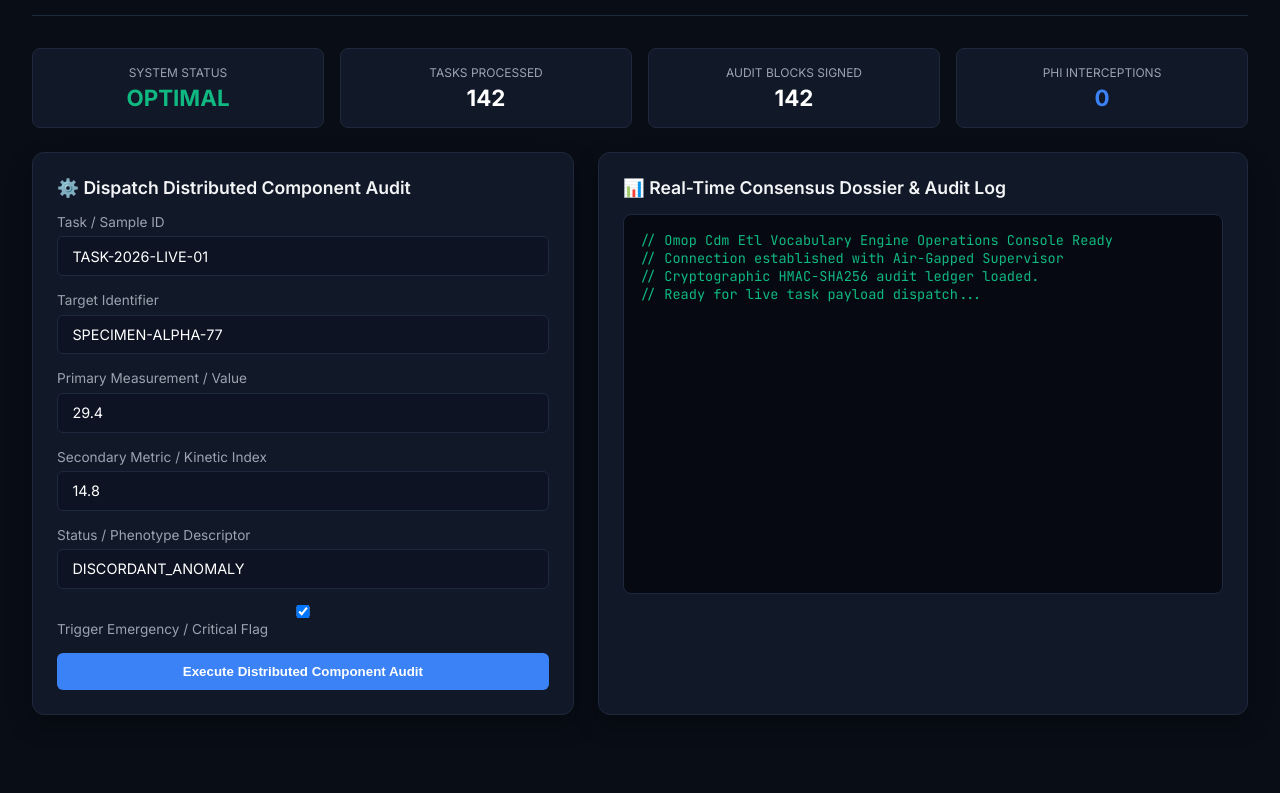
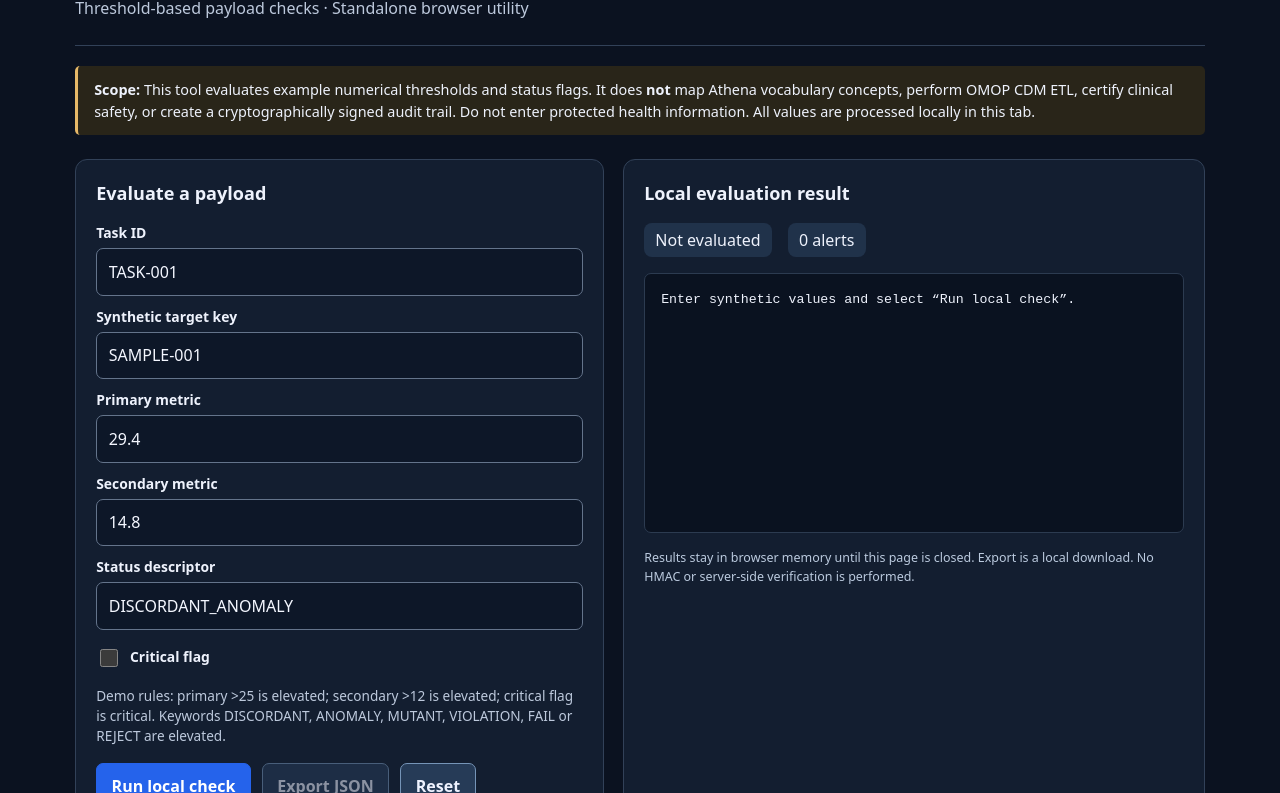
Before and after one commit to abusuraihsakhri/omop-cdm-etl-vocabulary-agent, a plain HTML site: page web/index.html in a window 1280 px wide. Shown: the part 93-886 px from the top of the page. Before the commit the page ends 840 px from the top, so only its background shows below. Drawn offline with Linux system fonts and the light colour scheme.

Commit message:
Add honest standalone browser demo and security regression tests

```diff
--- a/web/index.html
+++ b/web/index.html
@@ -1,236 +1,123 @@
-<!DOCTYPE html>
+<!doctype html>
 <html lang="en">
 <head>
-    <meta charset="UTF-8">
-    <meta name="viewport" content="width=device-width, initial-scale=1.0">
-    <title>Omop Cdm Etl Vocabulary Engine — Operations Console</title>
-    <link href="https://fonts.googleapis.com/css2?family=Inter:wght@300;400;600;700&family=JetBrains+Mono:wght@400;600&display=swap" rel="stylesheet">
-    <style>
-        :root {
-            --bg: #090d16;
-            --card: #111827;
-            --border: #1f293d;
-            --accent: #3b82f6;
-            --accent-glow: rgba(59, 130, 246, 0.25);
-            --text: #f3f4f6;
-            --text-muted: #9ca3af;
-            --danger: #ef4444;
-            --warning: #f59e0b;
-            --success: #10b981;
-        }
-        * { box-sizing: border-box; margin: 0; padding: 0; }
-        body {
-            font-family: 'Inter', sans-serif;
-            background: var(--bg);
-            color: var(--text);
-            padding: 2rem;
-            min-height: 100vh;
-        }
-        .header {
-            display: flex;
-            justify-content: space-between;
-            align-items: center;
-            border-bottom: 1px solid var(--border);
-            padding-bottom: 1.5rem;
-            margin-bottom: 2rem;
-        }
-        .header-title h1 { font-size: 1.6rem; font-weight: 700; color: #fff; }
-        .header-title p { color: var(--text-muted); font-size: 0.9rem; margin-top: 0.25rem; }
-        .badge {
-            display: inline-block;
-            padding: 0.3rem 0.8rem;
-            border-radius: 9999px;
-            font-size: 0.75rem;
-            font-weight: 600;
-            background: var(--accent-glow);
-            color: var(--accent);
-            border: 1px solid var(--accent);
-        }
-        .grid {
-            display: grid;
-            grid-template-columns: 1fr 1.2fr;
-            gap: 1.5rem;
-        }
-        .card {
-            background: var(--card);
-            border: 1px solid var(--border);
-            border-radius: 12px;
-            padding: 1.5rem;
-            box-shadow: 0 10px 25px rgba(0,0,0,0.3);
-        }
-        .card h2 {
-            font-size: 1.1rem;
-            font-weight: 600;
-            margin-bottom: 1rem;
-            display: flex;
-            align-items: center;
-            gap: 0.5rem;
-        }
-        .form-group { margin-bottom: 1rem; }
-        label { display: block; font-size: 0.85rem; color: var(--text-muted); margin-bottom: 0.4rem; }
-        input, select, textarea {
-            width: 100%;
-            padding: 0.65rem 0.9rem;
-            background: #0d1322;
-            border: 1px solid var(--border);
-            border-radius: 6px;
-            color: #fff;
-            font-family: inherit;
-            font-size: 0.9rem;
-        }
-        input:focus, textarea:focus { outline: none; border-color: var(--accent); }
-        .btn {
-            background: var(--accent);
-            color: #fff;
-            border: none;
-            padding: 0.7rem 1.4rem;
-            border-radius: 6px;
-            font-weight: 600;
-            cursor: pointer;
-            transition: 0.2s;
-            width: 100%;
-        }
-        .btn:hover { background: #2563eb; }
-        .terminal {
-            background: #060911;
-            border: 1px solid var(--border);
-            border-radius: 8px;
-            padding: 1rem;
-            font-family: 'JetBrains Mono', monospace;
-            font-size: 0.85rem;
-            color: #10b981;
-            height: 380px;
-            overflow-y: auto;
-            white-space: pre-wrap;
-        }
-        .metrics-bar {
-            display: grid;
-            grid-template-columns: repeat(4, 1fr);
-            gap: 1rem;
-            margin-bottom: 1.5rem;
-        }
-        .metric-box {
-            background: var(--card);
-            border: 1px solid var(--border);
-            border-radius: 8px;
-            padding: 1rem;
-            text-align: center;
-        }
-        .metric-val { font-size: 1.4rem; font-weight: 700; color: #fff; margin-top: 0.25rem; }
-        .metric-label { font-size: 0.75rem; color: var(--text-muted); text-transform: uppercase; }
-    </style>
+<meta charset="utf-8">
+<meta name="viewport" content="width=device-width,initial-scale=1">
+<meta name="color-scheme" content="dark">
+<title>OMOP ETL — Local Quality-Check Demo</title>
+<style>
+:root{font-family:system-ui,-apple-system,"Segoe UI",sans-serif;color-scheme:dark;color:#eef2fc;background:#0b1220}
+*{box-sizing:border-box}body{margin:0;padding:clamp(1rem,3vw,2.2rem);max-width:1200px;margin-inline:auto;line-height:1.5}
+header{display:flex;justify-content:space-between;align-items:flex-start;gap:1rem;flex-wrap:wrap;padding-bottom:1.2rem;border-bottom:1px solid #324158;margin-bottom:1.3rem}
+h1{font-size:clamp(1.35rem,2.6vw,2rem);margin:0}h2{font-size:1.13rem;margin:0 0 1rem}p{margin:.35rem 0}.muted,.hint{color:#bdc9dc}.hint{font-size:.85rem}
+.pill{background:#142b38;border:1px solid #38667c;color:#bce8f3;border-radius:1rem;padding:.3rem .75rem;font-size:.78rem;font-weight:650}
+.notice{border-left:3px solid #e6b868;padding:.8rem 1rem;background:#292519;border-radius:5px;margin:1rem 0 1.5rem;font-size:.9rem}
+.grid{display:grid;grid-template-columns:minmax(260px,1fr) minmax(300px,1.1fr);gap:1.2rem}
+.card{border:1px solid #324158;background:#131e30;padding:1.25rem;border-radius:12px;min-width:0}
+label{display:block;font-size:.87rem;font-weight:600;margin:.7rem 0 .25rem}
+input:not([type=checkbox]){display:block;width:100%;padding:.67rem .72rem;background:#0d1728;color:#f4f7ff;border:1px solid #64748b;border-radius:7px;font:inherit}
+input:focus-visible,button:focus-visible{outline:3px solid #93c5fd;outline-offset:2px}
+.checkline{display:flex;align-items:center;gap:.55rem;font-size:.9rem;margin:1rem 0}
+.checkline label{margin:0}.checkline input{width:18px;height:18px}
+.actions{display:flex;gap:.7rem;flex-wrap:wrap;margin-top:1rem}
+button{font:inherit;font-weight:650;border-radius:7px;padding:.65rem .9rem;border:1px solid #7594b7;background:#263b57;color:#eef2ff;cursor:pointer}
+button.primary{background:#2563eb;border-color:#2563eb;color:white}button:hover{filter:brightness(1.12)}button:disabled{opacity:.55;cursor:not-allowed}
+pre{background:#0a1220;border:1px solid #2c3b50;padding:1rem;min-height:260px;max-height:480px;overflow:auto;white-space:pre-wrap;overflow-wrap:anywhere;border-radius:7px;font-size:.83rem}
+.summary{display:flex;gap:1rem;flex-wrap:wrap;margin:.6rem 0 1rem}.summary span{background:#20324a;padding:.3rem .7rem;border-radius:.5rem}
+.error{color:#fecaca}.fine{font-size:.78rem;color:#bbcade;margin-top:1rem}
+@media(max-width:760px){.grid{grid-template-columns:1fr}.card{padding:1rem}pre{min-height:180px}}
+</style>
 </head>
 <body>
+<header>
+  <div><h1>OMOP ETL — Local Quality-Check Demo</h1><p class="muted">Threshold-based payload checks · Standalone browser utility</p></div>
+  <span class="pill">Local processing · No API required</span>
+</header>
+<p class="notice"><strong>Scope:</strong> This tool evaluates example numerical thresholds and status flags. It does <strong>not</strong> map Athena vocabulary concepts, perform OMOP CDM ETL, certify clinical safety, or create a cryptographically signed audit trail. Do not enter protected health information. All values are processed locally in this tab.</p>
+<main class="grid">
+<section class="card" aria-labelledby="input-heading">
+<h2 id="input-heading">Evaluate a payload</h2>
+<form id="audit-form" novalidate>
+<label for="task-id">Task ID</label><input id="task-id" required maxlength="64" pattern="[A-Za-z0-9_-]{1,64}" value="TASK-001" autocomplete="off">
+<label for="target-id">Synthetic target key</label><input id="target-id" required maxlength="64" pattern="[A-Za-z0-9_-]{1,64}" value="SAMPLE-001" autocomplete="off">
+<label for="primary">Primary metric</label><input id="primary" type="number" required step="any" value="29.4">
+<label for="secondary">Secondary metric</label><input id="secondary" type="number" required step="any" value="14.8">
+<label for="descriptor">Status descriptor</label><input id="descriptor" required maxlength="128" value="DISCORDANT_ANOMALY" autocomplete="off">
+<div class="checkline"><input id="critical" type="checkbox"><label for="critical">Critical flag</label></div>
+<p class="hint">Demo rules: primary &gt;25 is elevated; secondary &gt;12 is elevated; critical flag is critical. Keywords DISCORDANT, ANOMALY, MUTANT, VIOLATION, FAIL or REJECT are elevated.</p>
+<div class="actions"><button class="primary" type="submit">Run local check</button><button id="export" type="button" disabled>Export JSON</button><button id="reset" type="reset">Reset</button></div>
+</form>
+</section>
+<section class="card" aria-labelledby="result-heading">
+<h2 id="result-heading">Local evaluation result</h2>
+<div class="summary" aria-live="polite"><span id="result-status">Not evaluated</span><span id="result-count">0 alerts</span></div>
+<pre id="result" tabindex="0" aria-live="polite">Enter synthetic values and select “Run local check”.</pre>
+<p id="error" class="error" role="alert" aria-live="assertive"></p>
+<p class="fine">Results stay in browser memory until this page is closed. Export is a local download. No HMAC or server-side verification is performed.</p>
+</section>
+</main>
+<script>
+"use strict";
+(() => {
+  const byId = id => document.getElementById(id);
+  const form = byId("audit-form");
+  let latest = null;
+  const validId = value => /^[A-Za-z0-9_-]{1,64}$/.test(value);
+  const suspectedIdentifier = value => /\b\d{3}-\d{2}-\d{4}\b|\b[A-Za-z0-9._%+-]+@[A-Za-z0-9.-]+\.[A-Za-z]{2,}\b|\b(?:MRN)[:#\s-]*\d{4,10}\b/i.test(value);
 
-    <div class="header">
-        <div class="header-title">
-            <h1>Omop Cdm Etl Vocabulary Engine</h1>
-            <p>Domain: Clinical & Cryptographic AI | Standard: CAP / CLSI / NIST Standards | LabMind-Atlas Architecture</p>
-        </div>
-        <div>
-            <span class="badge">Air-Gapped Active</span>
-            <span class="badge" style="background: rgba(16,185,129,0.2); color: #10b981; border-color: #10b981;">Zero-PHI Guard Active</span>
-        </div>
-    </div>
-
-    <div class="metrics-bar">
-        <div class="metric-box">
-            <div class="metric-label">System Status</div>
-            <div class="metric-val" style="color: var(--success);" id="m-status">OPTIMAL</div>
-        </div>
-        <div class="metric-box">
-            <div class="metric-label">Tasks Processed</div>
-            <div class="metric-val" id="m-tasks">142</div>
-        </div>
-        <div class="metric-box">
-            <div class="metric-label">Audit Blocks Signed</div>
-            <div class="metric-val" id="m-audit">142</div>
-        </div>
-        <div class="metric-box">
-            <div class="metric-label">PHI Interceptions</div>
-            <div class="metric-val" style="color: var(--accent);" id="m-phi">0</div>
-        </div>
-    </div>
-
-    <div class="grid">
-        <div class="card">
-            <h2>⚙️ Dispatch Distributed Component Audit</h2>
-            <div class="form-group">
-                <label>Task / Sample ID</label>
-                <input type="text" id="task_id" value="TASK-2026-LIVE-01">
-            </div>
-            <div class="form-group">
-                <label>Target Identifier</label>
-                <input type="text" id="target_id" value="SPECIMEN-ALPHA-77">
-            </div>
-            <div class="form-group">
-                <label>Primary Measurement / Value</label>
-                <input type="number" id="primary_metric" value="29.4" step="0.1">
-            </div>
-            <div class="form-group">
-                <label>Secondary Metric / Kinetic Index</label>
-                <input type="number" id="secondary_metric" value="14.8" step="0.1">
-            </div>
-            <div class="form-group">
-                <label>Status / Phenotype Descriptor</label>
-                <input type="text" id="status_descriptor" value="DISCORDANT_ANOMALY">
-            </div>
-            <div class="form-group">
-                <label><input type="checkbox" id="is_critical" checked> Trigger Emergency / Critical Flag</label>
-            </div>
-            <button class="btn" onclick="runAudit()">Execute Distributed Component Audit</button>
-        </div>
-
-        <div class="card">
-            <h2>📊 Real-Time Consensus Dossier & Audit Log</h2>
-            <div class="terminal" id="outputConsole">// Omop Cdm Etl Vocabulary Engine Operations Console Ready
-// Connection established with Air-Gapped Supervisor
-// Cryptographic HMAC-SHA256 audit ledger loaded.
-// Ready for live task payload dispatch...</div>
-        </div>
-    </div>
-
-    <script>
-        async function runAudit() {
-            const consoleEl = document.getElementById('outputConsole');
-            consoleEl.innerText = "// Dispatching task across specialized workers...
-// Invoking InvariantQCWorker, SafetyEscalationWorker, ProtocolWorker...";
-
-            const payload = {
-                task_id: document.getElementById('task_id').value,
-                target_identifier: document.getElementById('target_id').value,
-                primary_metric: parseFloat(document.getElementById('primary_metric').value),
-                secondary_metric: parseFloat(document.getElementById('secondary_metric').value),
-                status_descriptor: document.getElementById('status_descriptor').value,
-                is_critical_flag: document.getElementById('is_critical').checked
-            };
-
-            try {
-                const res = await fetch('/api/audit', {
-                    method: 'POST',
-                    headers: { 'Content-Type': 'application/json' },
-                    body: JSON.stringify(payload)
-                });
-                const data = await res.json();
-                consoleEl.innerText = JSON.stringify(data, null, 2);
-                document.getElementById('m-tasks').innerText = parseInt(document.getElementById('m-tasks').innerText) + 1;
-                document.getElementById('m-audit').innerText = parseInt(document.getElementById('m-audit').innerText) + 1;
-            } catch (err) {
-                consoleEl.innerText = "// Offline / Simulation Output:\n" + JSON.stringify({
-                    dossier_id: "DOSSIER-SIM-" + Math.floor(Math.random()*10000),
-                    system: "omop-cdm-etl-vocabulary-engine",
-                    domain: "Clinical & Cryptographic AI",
-                    task_id: payload.task_id,
-                    overall_urgency: payload.is_critical_flag ? "CRITICAL_STAT_PANIC" : "ELEVATED_RISK",
-                    integrity_status: "DISCORDANT_ANOMALY",
-                    alerts: [
-                        { worker: "InvariantQCWorker", alert: "Primary metric exceeds upper reference bound" },
-                        { worker: "SafetyEscalationWorker", alert: "Critical emergency interlock flag active" }
-                    ],
-                    audit_hash: "HMAC_SHA256_e83f9a72b941d6c381f9"
-                }, null, 2);
-            }
-        }
-    </script>
+  function check() {
+    if (!form.checkValidity()) throw new Error("Complete all fields with valid, finite values.");
+    const task_id = byId("task-id").value.trim();
+    const target_identifier = byId("target-id").value.trim();
+    const status_descriptor = byId("descriptor").value.trim().toUpperCase();
+    if (!validId(task_id) || !validId(target_identifier) || !status_descriptor || status_descriptor.length > 128)
+      throw new Error("Check task ID, target key and status descriptor.");
+    if (suspectedIdentifier(status_descriptor)) throw new Error("Potential personal identifier detected. Use synthetic values only.");
+    const primary_metric = Number(byId("primary").value);
+    const secondary_metric = Number(byId("secondary").value);
+    if (![primary_metric, secondary_metric].every(Number.isFinite)) throw new Error("Metrics must be finite numbers.");
+    const is_critical_flag = byId("critical").checked;
+    const alerts = [];
+    if (primary_metric > 25) alerts.push({worker:"InvariantQCWorker", urgency:"ELEVATED_RISK", summary:"Primary metric exceeds demo threshold 25"});
+    if (is_critical_flag || secondary_metric > 12) alerts.push({worker:"SafetyEscalationWorker", urgency:is_critical_flag?"CRITICAL_STAT_PANIC":"ELEVATED_RISK",summary:"Critical flag set or secondary metric exceeds demo threshold 12"});
+    if (["DISCORDANT","ANOMALY","MUTANT","VIOLATION","FAIL","REJECT"].some(v => status_descriptor.includes(v)))
+      alerts.push({worker:"ProtocolConformanceWorker",urgency:"ELEVATED_RISK",summary:"Status descriptor contains a demo anomaly keyword"});
+    const overall_urgency = alerts.some(a=>a.urgency==="CRITICAL_STAT_PANIC")?"CRITICAL_STAT_PANIC":alerts.length?"ELEVATED_RISK":"ROUTINE";
+    return {mode:"LOCAL_UNSIGNED_DEMO",task_id,target_identifier,primary_metric,secondary_metric,status_descriptor,is_critical_flag,overall_urgency,total_alerts:alerts.length,alerts};
+  }
+  form.addEventListener("submit", event => {
+    event.preventDefault();
+    byId("error").textContent = "";
+    try {
+      latest = check();
+      byId("result").textContent = JSON.stringify(latest,null,2);
+      byId("result-status").textContent = latest.overall_urgency;
+      byId("result-count").textContent = latest.total_alerts + " alerts";
+      byId("export").disabled = false;
+    } catch (err) {
+      latest = null;
+      byId("result").textContent = "No result generated.";
+      byId("result-status").textContent = "Validation error";
+      byId("result-count").textContent = "0 alerts";
+      byId("error").textContent = err.message;
+      byId("export").disabled = true;
+    }
+  });
+  form.addEventListener("reset", () => {
+    latest = null;byId("result").textContent = "Enter synthetic values and select “Run local check”.";
+    byId("result-status").textContent = "Not evaluated";byId("result-count").textContent = "0 alerts";
+    byId("error").textContent = "";byId("export").disabled = true;
+  });
+  byId("export").addEventListener("click", () => {
+    if (!latest) return;
+    const blob = new Blob([JSON.stringify(latest,null,2)+"\n"],{type:"application/json"});
+    const url = URL.createObjectURL(blob);
+    const link = document.createElement("a");
+    link.href = url;link.download = "omop-local-check.json";
+    document.body.append(link);link.click();link.remove();
+    setTimeout(() => URL.revokeObjectURL(url), 1000);
+  });
+})();
+</script>
 </body>
 </html>
```
Also changed, not shown: index.html (added, +1 -0 lines), 2 other files.
